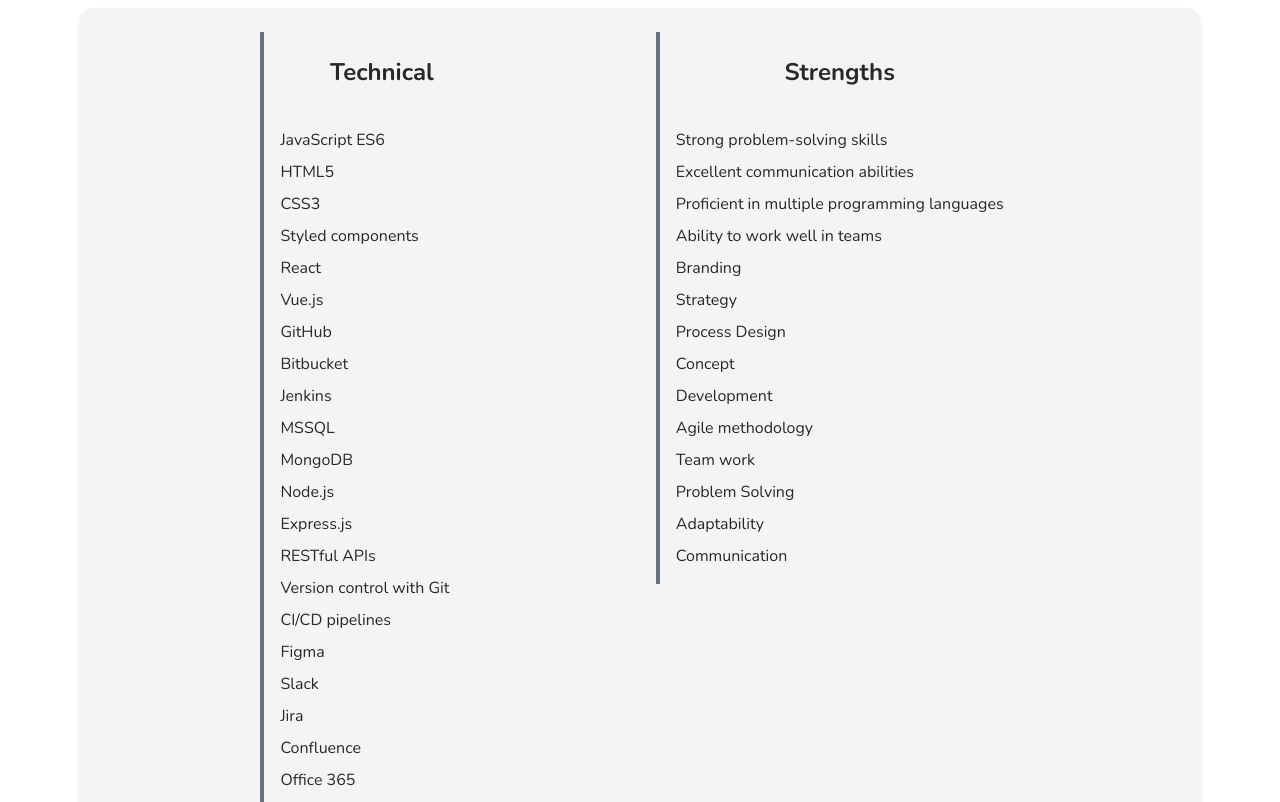
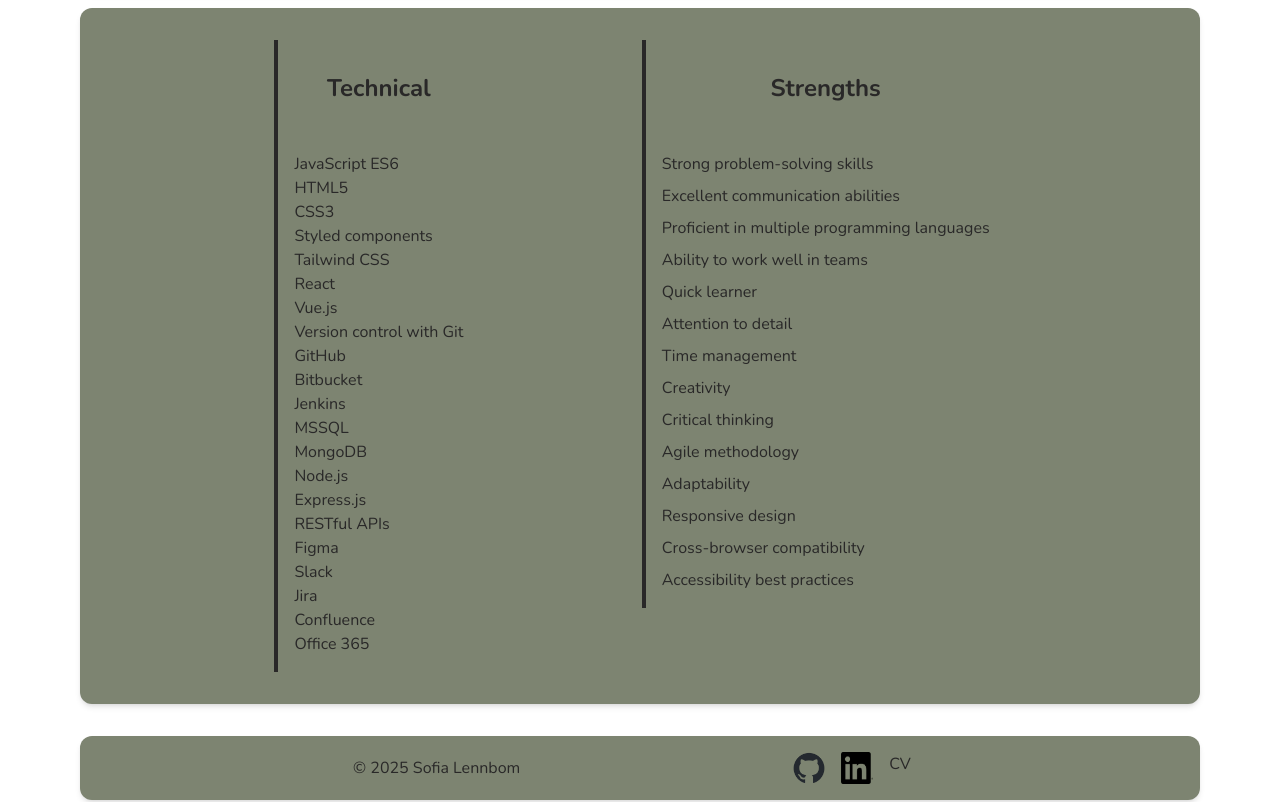
Before and after one commit to solen80a/portfolio_2.0, a Vue app in the folder frontend/: page / in a window 1280 px wide. Shown: the part 1960-2762 px from the top of the page. Built offline with nearby package versions, Linux system fonts and the light colour scheme.

Commit message:
Adjusted Skillsection styling to media.

```diff
--- a/frontend/src/components/FooterSection.vue
+++ b/frontend/src/components/FooterSection.vue
@@ -3,7 +3,7 @@
 </script>
 
 <template>
-  <footer class="flex items-center justify-evenly py-4 px-4 bg-main rounded-xl shadow-md m-4 min-w-80">
+  <footer class="flex items-center justify-evenly py-4 px-4 bg-main rounded-xl shadow-md m-4 min-w-80 max-w-400">
     <p>© 2025 Sofia Lennbom</p>
     <div class="flex justify-center px-4 space-x-4">
       <a
--- a/frontend/src/components/SkillsSection.vue
+++ b/frontend/src/components/SkillsSection.vue
@@ -5,7 +5,7 @@ import TechStackSection from './TechStackSection.vue';
 </script>
 
 <template>
-  <div class="flex justify-evenly items-start p-6 bg-gray-100 rounded-xl shadow-md m-4">
+  <div class="flex justify-evenly items-start bg-main rounded-xl shadow-md m-2 md:m-4 p-4 md:p-8 min-w-80 md:max-w-400">
     <TechStackSection />
     <StrengthSection />
 
--- a/frontend/src/components/StrengthSection.vue
+++ b/frontend/src/components/StrengthSection.vue
@@ -6,25 +6,26 @@ const strengths = ref([
   'Excellent communication abilities',
   'Proficient in multiple programming languages',
   'Ability to work well in teams',
-  'Branding',
-  'Strategy',
-  'Process Design',
-  'Concept',
-  'Development',
+  'Quick learner',
+  'Attention to detail',
+  'Time management',
+  'Creativity',
+  'Critical thinking',
   'Agile methodology',
-  'Team work',
-  'Problem Solving',
   'Adaptability',
-  'Communication',
+  'Responsive design',
+  'Cross-browser compatibility',
+  'Accessibility best practices',
+
 ]);
 </script>
 
 <template>
-  <div class="border-l-4 border-gray-500">
-  <div class="flex justify-center items-center p-6 bg-gray-100">
+  <div class="md:border-l-4 md:border-main-text">
+  <div class="flex justify-center items-center p-4 md:p-8">
     <h2 class="text-2xl font-bold">Strengths</h2>
   </div>
-    <ul class="flex flex-col flex-wrap gap-2 bg-gray-100 p-4">
+    <ul class="flex flex-col flex-wrap md:gap-2 p-2 md:p-4">
       <li v-for="strength in strengths" :key="strength">{{ strength }}</li>
     </ul>
 
--- a/frontend/src/components/TechStackSection.vue
+++ b/frontend/src/components/TechStackSection.vue
@@ -6,8 +6,10 @@ const techStack = ref([
   'HTML5',
   'CSS3',
   'Styled components',
+  'Tailwind CSS',
   'React',
   'Vue.js',
+  'Version control with Git',
   'GitHub',
   'Bitbucket',
   'Jenkins',
@@ -16,25 +18,21 @@ const techStack = ref([
   'Node.js',
   'Express.js',
   'RESTful APIs',
-  'Version control with Git',
-  'CI/CD pipelines',
   'Figma',
   'Slack',
   'Jira',
   'Confluence',
   'Office 365',
-  'Responsive design',
-  'Cross-browser compatibility',
 ]);
 </script>
 
 <template>
-  <div class="border-l-4 border-gray-500">
-    <div class="flex justify-center items-center p-6 bg-gray-100">
+  <div class="md:border-l-4 md:border-main-text">
+    <div class="flex justify-center items-center p-4 md:p-8">
       <h2 class="text-2xl font-bold">Technical</h2>
     </div>
 
-    <ul class="flex flex-col flex-wrap gap-2 p-4 bg-gray-100">
+    <ul class="flex flex-col flex-wrap p-2 md:p-4">
       <li v-for="skill in techStack" :key="skill">{{ skill }}</li>
     </ul>
   </div>
```
